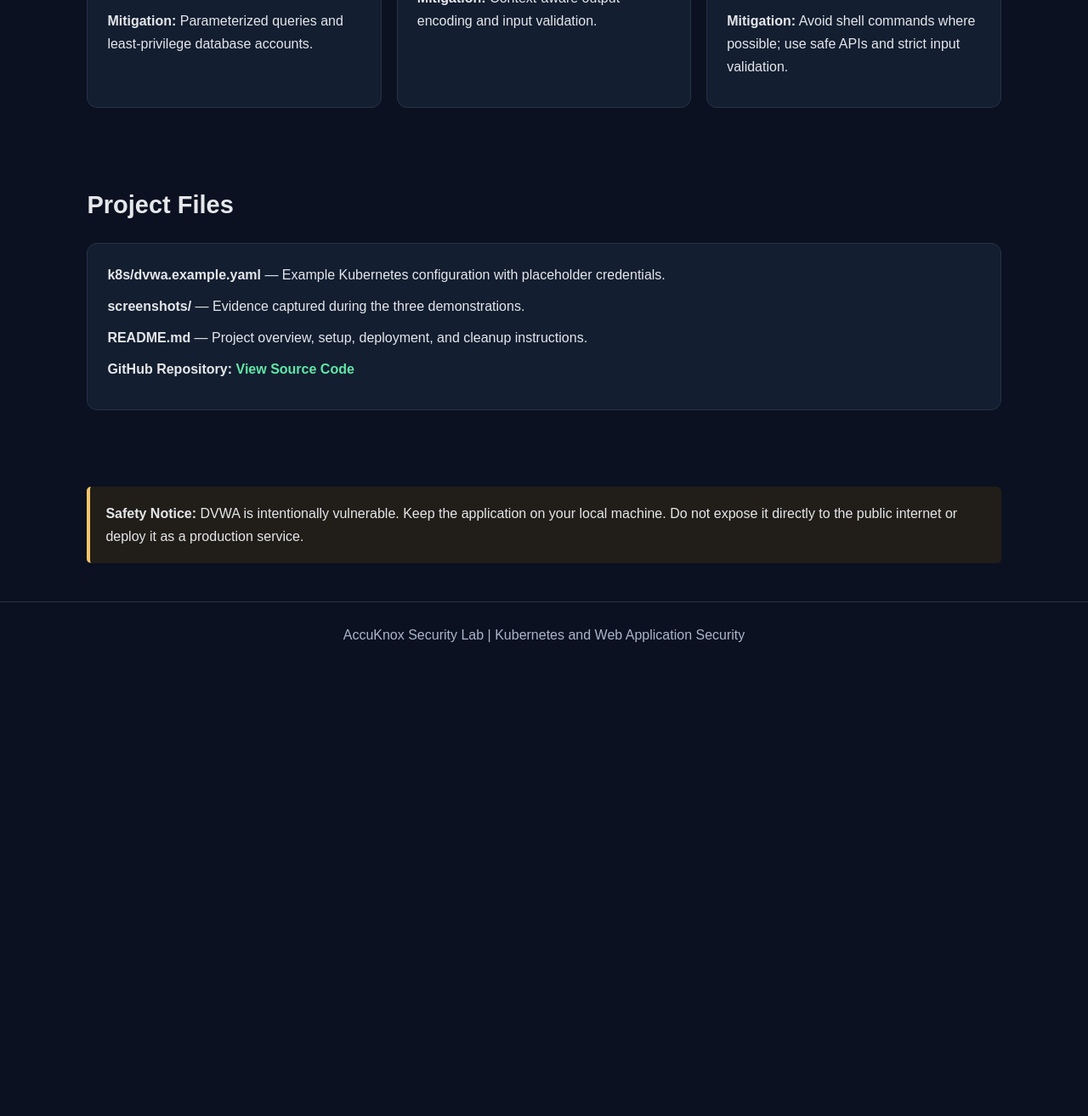
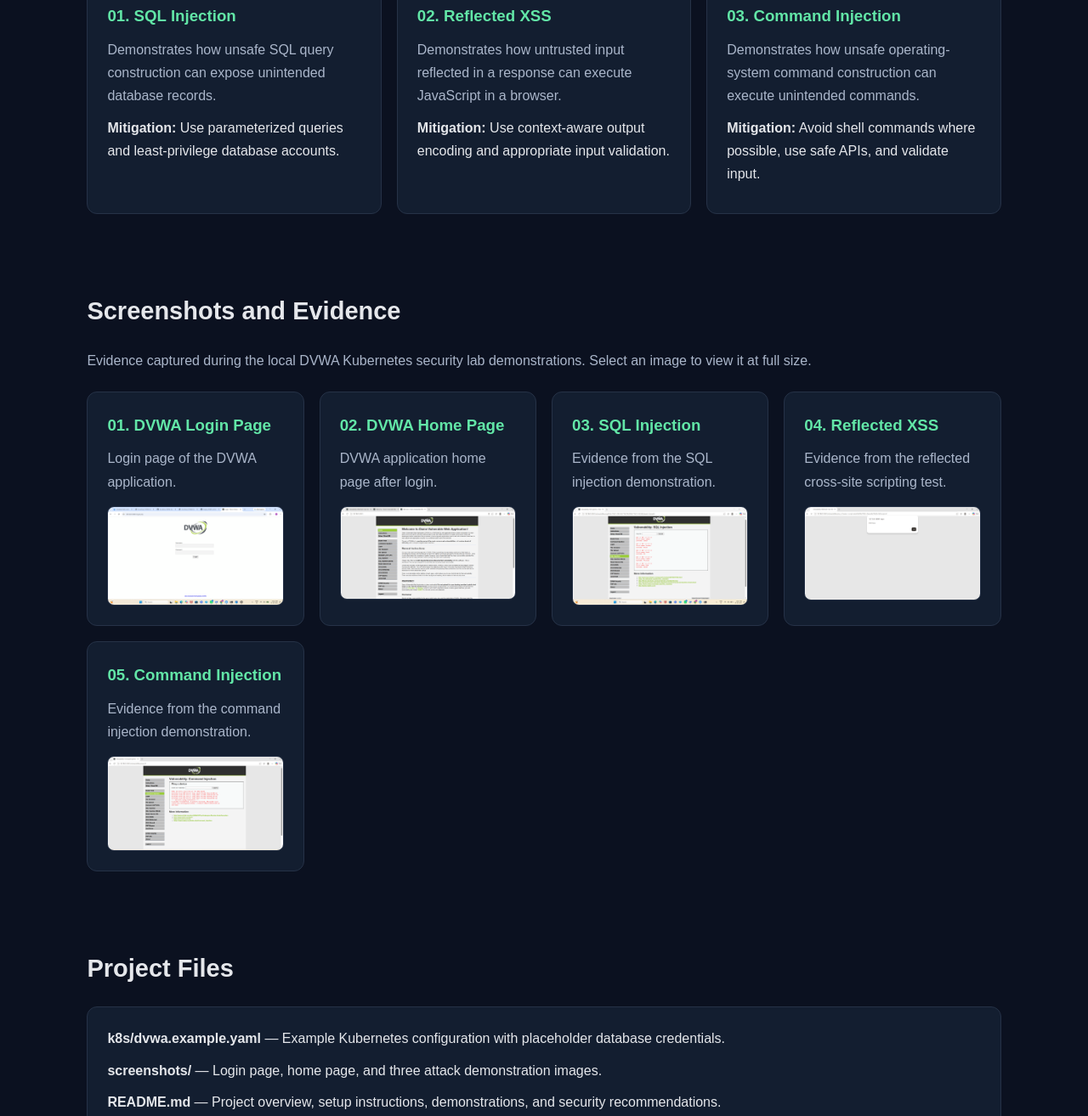
Before and after one commit to AkhilaKondu/AccuKnox-DVWA-Kubernetes, a plain HTML site: page index.html in a window 1280 px wide. Shown: the part 1125-2439 px from the top of the page at 85% size. Before the commit the page ends 1911 px from the top, so only its background shows below. Drawn offline with Linux system fonts and the light colour scheme.

Commit message:
Add screenshot gallery to security lab website

```diff
--- a/index.html
+++ b/index.html
@@ -98,9 +98,17 @@
             font-size: 29px;
         }
 
+        .section-description {
+            color: #aab6ca;
+            margin-bottom: 22px;
+        }
+
         .grid {
             display: grid;
-            grid-template-columns: repeat(auto-fit, minmax(220px, 1fr));
+            grid-template-columns: repeat(
+                auto-fit,
+                minmax(240px, 1fr)
+            );
             gap: 18px;
         }
 
@@ -109,6 +117,7 @@
             background: #131e30;
             border: 1px solid #263247;
             border-radius: 12px;
+            min-width: 0;
         }
 
         .card h3 {
@@ -124,11 +133,22 @@
             color: #aab6ca;
         }
 
-        .warning {
-            border-left: 4px solid #f5c56b;
-            background: #211e19;
-            padding: 18px;
-            border-radius: 5px;
+        .screenshot {
+            width: 100%;
+            height: auto;
+            display: block;
+            margin-top: 15px;
+            border-radius: 8px;
+            border: 1px solid #263247;
+        }
+
+        .image-link {
+            display: block;
+            text-decoration: none;
+        }
+
+        .image-link:hover {
+            opacity: 0.9;
         }
 
         .repo-link {
@@ -139,6 +159,13 @@
 
         .repo-link:hover {
             text-decoration: underline;
+        }
+
+        .warning {
+            border-left: 4px solid #f5c56b;
+            background: #211e19;
+            padding: 18px;
+            border-radius: 5px;
         }
 
         footer {
@@ -159,12 +186,17 @@
             .hero {
                 padding: 40px 5%;
             }
+
+            .grid {
+                grid-template-columns: 1fr;
+            }
         }
     </style>
 </head>
 
 <body>
 
+    <!-- Header -->
     <header>
         <div class="logo">AccuKnox Security Lab</div>
         <a href="#project">Project Overview</a>
@@ -205,6 +237,11 @@
 
             <h2>Project Overview</h2>
 
+            <p class="section-description">
+                A local Kubernetes security lab for learning web application
+                vulnerabilities, attack testing, and mitigation techniques.
+            </p>
+
             <div class="grid">
 
                 <article class="card">
@@ -217,15 +254,15 @@
                 <article class="card">
                     <h3>Kubernetes YAML</h3>
                     <p class="muted">
-                        Defines the example DVWA application and database resources.
+                        Defines example application and database resources.
                     </p>
                 </article>
 
                 <article class="card">
                     <h3>DVWA</h3>
                     <p class="muted">
-                        An intentionally vulnerable application for authorized
-                        security learning.
+                        An intentionally vulnerable web application used
+                        for authorized security learning.
                     </p>
                 </article>
 
@@ -238,6 +275,11 @@
 
             <h2>Attack Demonstrations</h2>
 
+            <p class="section-description">
+                Three application attack surfaces were demonstrated in
+                the local DVWA environment.
+            </p>
+
             <div class="grid">
 
                 <article class="card">
@@ -248,19 +290,21 @@
                     </p>
                     <p>
                         <strong>Mitigation:</strong>
-                        Parameterized queries and least-privilege database accounts.
+                        Use parameterized queries and least-privilege
+                        database accounts.
                     </p>
                 </article>
 
                 <article class="card">
                     <h3>02. Reflected XSS</h3>
                     <p class="muted">
-                        Demonstrates browser execution of untrusted input
-                        reflected in a response.
+                        Demonstrates how untrusted input reflected in a
+                        response can execute JavaScript in a browser.
                     </p>
                     <p>
                         <strong>Mitigation:</strong>
-                        Context-aware output encoding and input validation.
+                        Use context-aware output encoding and appropriate
+                        input validation.
                     </p>
                 </article>
 
@@ -272,9 +316,141 @@
                     </p>
                     <p>
                         <strong>Mitigation:</strong>
-                        Avoid shell commands where possible; use safe APIs
-                        and strict input validation.
+                        Avoid shell commands where possible, use safe APIs,
+                        and validate input.
                     </p>
+                </article>
+
+            </div>
+
+        </section>
+
+        <!-- Screenshots and Evidence -->
+        <section id="screenshots">
+
+            <h2>Screenshots and Evidence</h2>
+
+            <p class="section-description">
+                Evidence captured during the local DVWA Kubernetes
+                security lab demonstrations. Select an image to view it
+                at full size.
+            </p>
+
+            <div class="grid">
+
+                <!-- 1. Login Page -->
+                <article class="card">
+                    <h3>01. DVWA Login Page</h3>
+
+                    <p class="muted">
+                        Login page of the DVWA application.
+                    </p>
+
+                    <a
+                        class="image-link"
+                        href="screenshots/01-dvwa-loginpage.png"
+                        target="_blank"
+                        rel="noopener noreferrer"
+                    >
+                        <img
+                            class="screenshot"
+                            src="screenshots/01-dvwa-loginpage.png"
+                            alt="DVWA login page screenshot"
+                            loading="lazy"
+                        >
+                    </a>
+                </article>
+
+                <!-- 2. Home Page -->
+                <article class="card">
+                    <h3>02. DVWA Home Page</h3>
+
+                    <p class="muted">
+                        DVWA application home page after login.
+                    </p>
+
+                    <a
+                        class="image-link"
+                        href="screenshots/02-dvwa-home.png"
+                        target="_blank"
+                        rel="noopener noreferrer"
+                    >
+                        <img
+                            class="screenshot"
+                            src="screenshots/02-dvwa-home.png"
+                            alt="DVWA home page screenshot"
+                            loading="lazy"
+                        >
+                    </a>
+                </article>
+
+                <!-- 3. SQL Injection -->
+                <article class="card">
+                    <h3>03. SQL Injection</h3>
+
+                    <p class="muted">
+                        Evidence from the SQL injection demonstration.
+                    </p>
+
+                    <a
+                        class="image-link"
+                        href="screenshots/03-sql-injection.png"
+                        target="_blank"
+                        rel="noopener noreferrer"
+                    >
+                        <img
+                            class="screenshot"
+                            src="screenshots/03-sql-injection.png"
+                            alt="SQL injection demonstration screenshot"
+                            loading="lazy"
+                        >
+                    </a>
+                </article>
+
+                <!-- 4. Reflected XSS -->
+                <article class="card">
+                    <h3>04. Reflected XSS</h3>
+
+                    <p class="muted">
+                        Evidence from the reflected cross-site scripting test.
+                    </p>
+
+                    <a
+                        class="image-link"
+                        href="screenshots/04-reflected-xss.png"
+                        target="_blank"
+                        rel="noopener noreferrer"
+                    >
+                        <img
+                            class="screenshot"
+                            src="screenshots/04-reflected-xss.png"
+                            alt="Reflected XSS demonstration screenshot"
+                            loading="lazy"
+                        >
+                    </a>
+                </article>
+
+                <!-- 5. Command Injection -->
+                <article class="card">
+                    <h3>05. Command Injection</h3>
+
+                    <p class="muted">
+                        Evidence from the command injection demonstration.
+                    </p>
+
+                    <a
+                        class="image-link"
+                        href="screenshots/05-command-injection.png"
+                        target="_blank"
+                        rel="noopener noreferrer"
+                    >
+                        <img
+                            class="screenshot"
+                            src="screenshots/05-command-injection.png"
+                            alt="Command injection demonstration screenshot"
+                            loading="lazy"
+                        >
+                    </a>
                 </article>
 
             </div>
@@ -290,17 +466,19 @@
 
                 <p>
                     <strong>k8s/dvwa.example.yaml</strong> —
-                    Example Kubernetes configuration with placeholder credentials.
+                    Example Kubernetes configuration with placeholder
+                    database credentials.
                 </p>
 
                 <p>
                     <strong>screenshots/</strong> —
-                    Evidence captured during the three demonstrations.
+                    Login page, home page, and three attack demonstration images.
                 </p>
 
                 <p>
                     <strong>README.md</strong> —
-                    Project overview, setup, deployment, and cleanup instructions.
+                    Project overview, setup instructions, demonstrations,
+                    and security recommendations.
                 </p>
 
                 <p>
@@ -320,19 +498,22 @@
         </section>
 
         <!-- Safety Notice -->
-        <section>
+        <section id="safety">
 
             <div class="warning">
                 <strong>Safety Notice:</strong>
-                DVWA is intentionally vulnerable. Keep the application
-                on your local machine. Do not expose it directly to the
-                public internet or deploy it as a production service.
+                DVWA is intentionally vulnerable and is intended for
+                authorized security testing. Keep the application in an
+                isolated local environment. Do not expose the vulnerable
+                application directly to the public internet or use it
+                as a production service.
             </div>
 
         </section>
 
     </main>
 
+    <!-- Footer -->
     <footer>
         AccuKnox Security Lab | Kubernetes and Web Application Security
     </footer>
```
